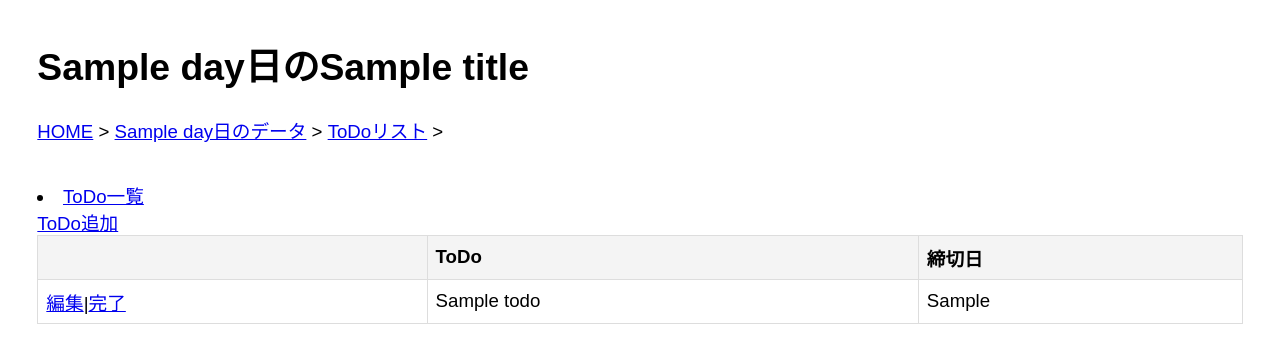
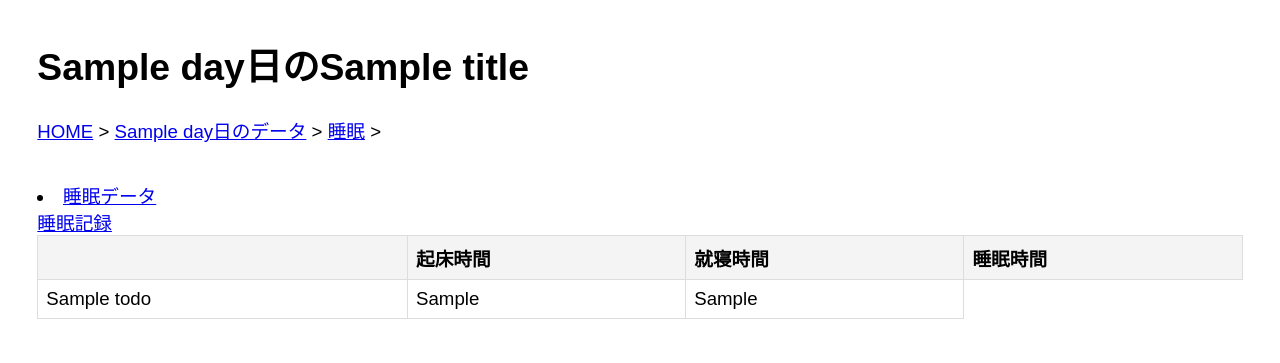
Before and after one commit to 2024AIT-OOP2-G03/HealthCareApplication, a Flask app: template templates/sleep_list.html in a window 1280 px wide. Shown: the top 363 px of the page. Run offline with Flask 3, Linux system fonts and the light colour scheme; the template is opened without the code that fills it: most values are stand-ins (such as "Sample title", 1, 10 or a date in 2020); parts of the project's set-up code (start-up, migrations or seed data) failed here and were passed over.

Commit message:
dbの追加など

```diff
--- a/models/__init__.py
+++ b/models/__init__.py
@@ -2,10 +2,12 @@ from peewee import SqliteDatabase
 from .db import db
 from .ToDo import ToDo
 from .Weight import Weight
+from .Sleep import Sleep
 
 MODELS = [
     ToDo,
-    Weight
+    Weight,
+    Sleep
 ]
 
 def initialize_database():
--- a/templates/sleep_list.html
+++ b/templates/sleep_list.html
@@ -2,7 +2,7 @@
 <html lang="ja">
 <head>
     <meta charset="UTF-8">
-    <title>{{ day }}日のToDoリスト</title>
+    <title>{{ day }}日の睡眠</title>
     <link rel="stylesheet" href="{{ url_for('static', filename='BaseStyle.css') }}">
 </head>
 <body>
@@ -10,25 +10,26 @@
     <ul class="breadcrumb">
         <li><a href="{{ url_for('index') }}">HOME</a></li>
         <li><a href="{{ url_for('day_data.day_data', data=day)}}">{{ day }}日のデータ</a></li>
-        <li><a href="{{ url_for('todo.todo', day=day)}}">ToDoリスト</a></li>
+        <li><a href="{{ url_for('todo.todo', day=day)}}">睡眠</a></li>
     </ul>
-        <li><a href="{{ url_for('todo.todo', day=day) }}">ToDo一覧</a></li>
-
+        <li><a href="{{ url_for('todo.todo', day=day) }}">睡眠データ</a></li>
+        <!-- todo.todo系多数あり　編集すること -->
     </ul>
-    <a href="{{ url_for('todo.add', day=day) }}">ToDo追加</a>
+    <a href="{{ url_for('sleep.edit', day=day) }}">睡眠記録</a>
     <table>
         <thead>
             <tr>
                 <th>&nbsp;</th>
-                <th>ToDo</th>
-                <th>締切日</th>
+                <th>起床時間</th>
+                <th>就寝時間</th>
+                <th>睡眠時間</th>
             </tr>
         </thead>
         <tbody>
             {% for todo in items %}
             <tr>
-                <td><a href="{{ url_for('todo.edit', ToDo_id=todo.id, day=day) }}">編集</a>|<a href="{{ url_for('todo.completed', ToDo_id=todo.id, day=day) }}">完了</a></td>
                 <td>{{ todo.todo }}</td>
+                <td>{{ todo.c_day }}</td>
                 <td>{{ todo.c_day }}</td>
             </tr>
             {% endfor %}
```
Also changed, not shown: models/Sleep.py (added, +9 -0 lines), routes/Sleep.py (+19 -2 lines), templates/sleep_edit.html (+5 -4 lines), README.md.
